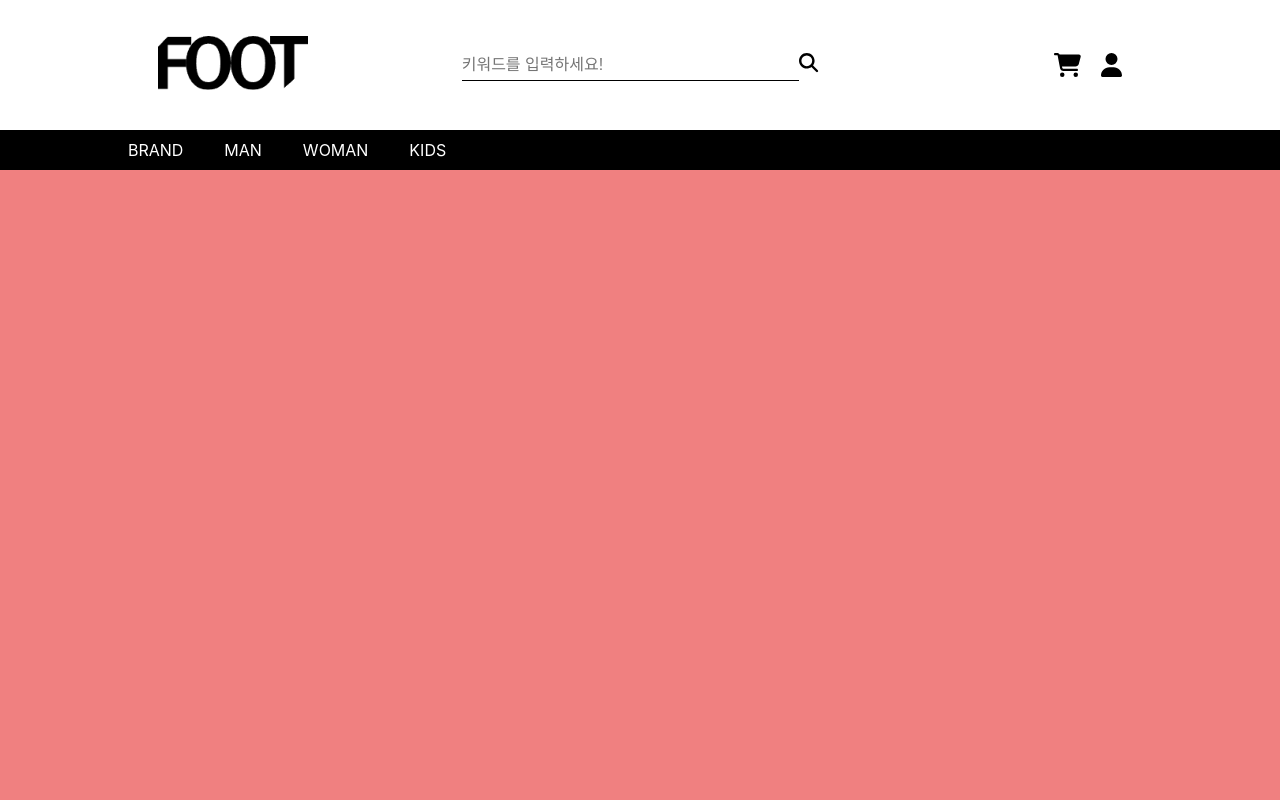
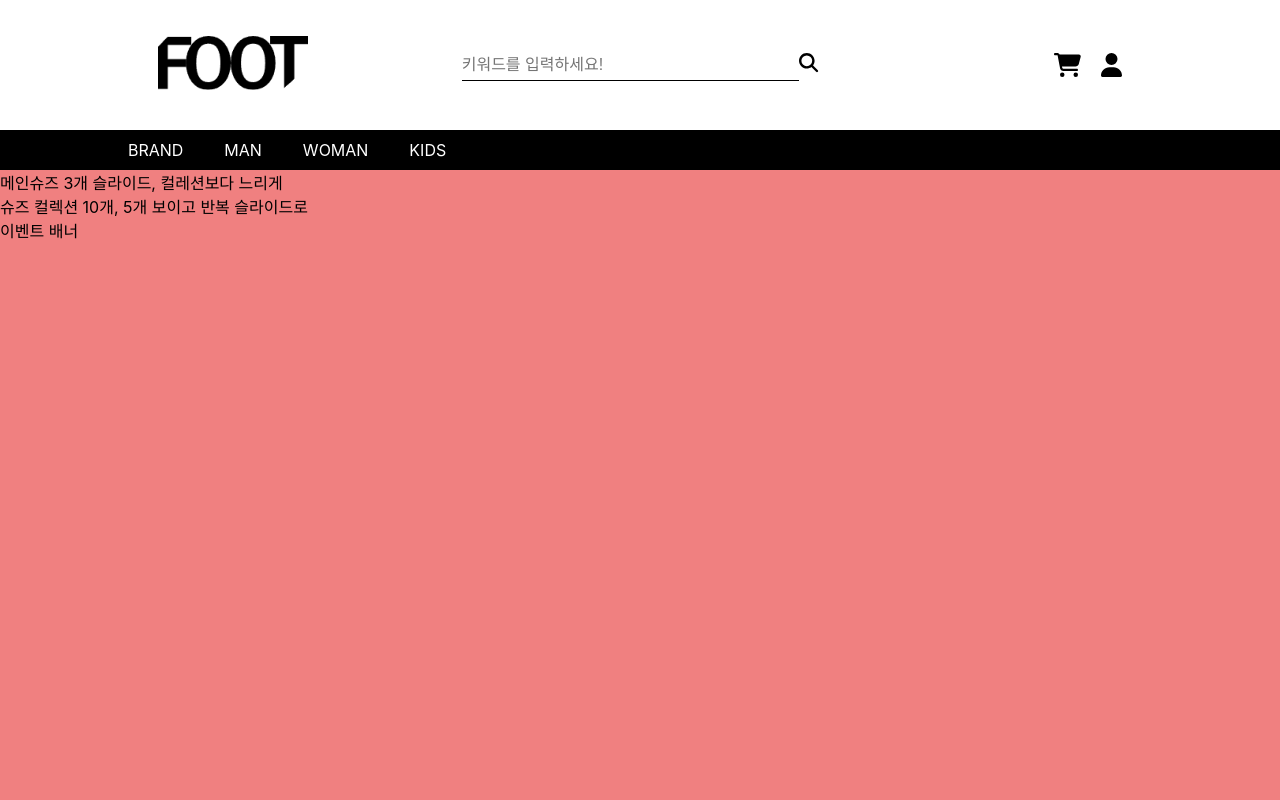
Before and after one commit to phs-developer/FOOT-market, a React (Create React App) app: page / in a window 1280 px wide. Shown: the top 800 px of the page. Built offline with nearby package versions, Linux system fonts and the light colour scheme; no server answers.

Commit message:
fetch로 json 데이터 가져오기 성공. json파일을 src폴더 내에 두어서 계속 오류가 났음 -> public 폴더로 이동하니 정상 작동

```diff
--- a/src/modules/Main.js
+++ b/src/modules/Main.js
@@ -1,5 +1,25 @@
 import React from "react";
 
 export const Main = () => {
-  return <div id="main"></div>;
+  async function Data() {
+    const response = await fetch("../product.json");
+    console.log(response);
+    const data = await response.json();
+    console.log(data);
+  }
+  Data();
+
+  return (
+    <div id="main">
+      <div className="content">
+        <div className="main-prod">
+          메인슈즈 3개 슬라이드, 컬레션보다 느리게
+        </div>
+        <div className="collection">
+          슈즈 컬렉션 10개, 5개 보이고 반복 슬라이드로
+        </div>
+        <div className="event">이벤트 배너</div>
+      </div>
+    </div>
+  );
 };
```
